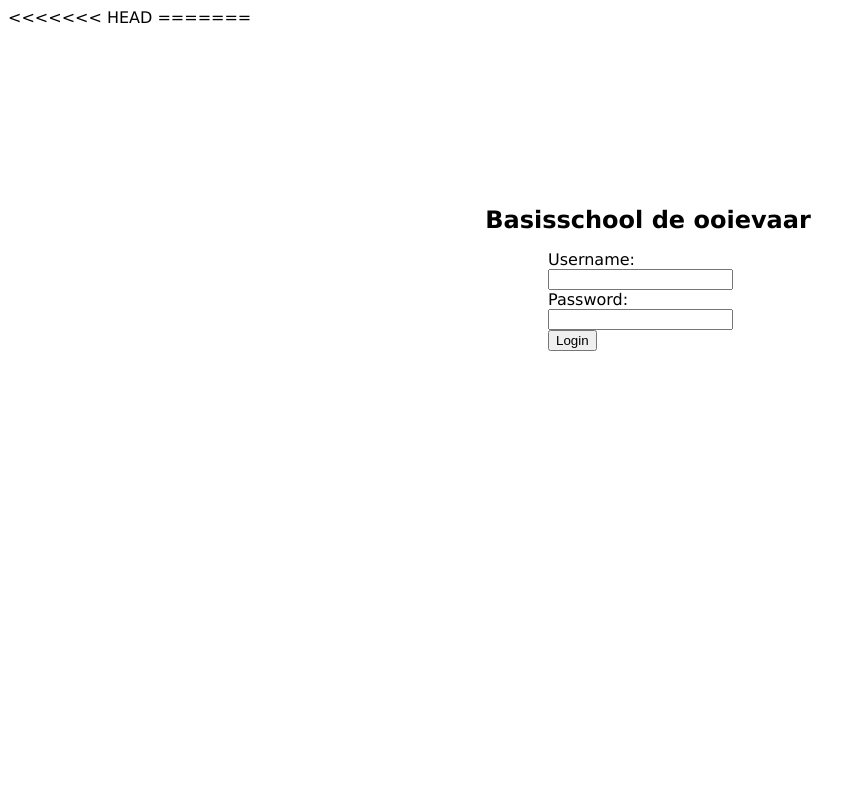
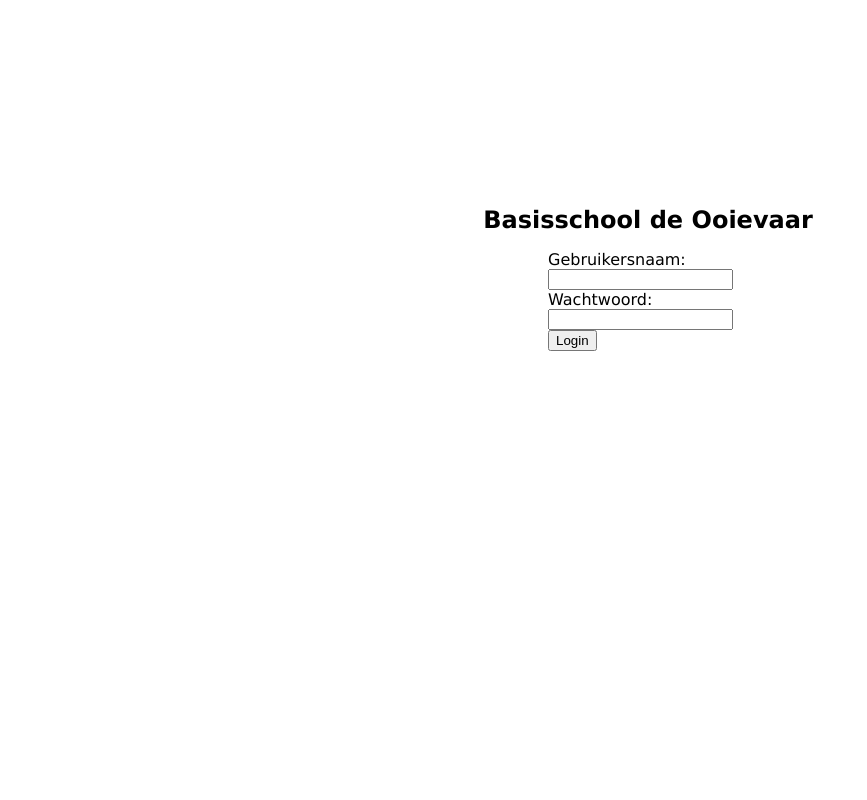
Before and after one commit to jmoritdev/rjseducation, a PHP site: page / in a window 1280 px wide. Shown: the whole page, without its empty margins (0-867 px from the left). Run offline with PHP 8.4, Linux system fonts and the light colour scheme.

Commit message:
Demo
Demo

```diff
--- a/public/index.php
+++ b/public/index.php
@@ -1,22 +1,19 @@
-<<<<<<< HEAD
-
-=======
 <?php
 session_start();
 
 if (isset($_POST['username'])) {
 
-        // Include the databas connection script
+     // Include the databas connection script
 	include_once("dbConnect.php");
 
 	// Set the posted data from the form into local variables
-        $usname = strip_tags($_POST['username']);
+    $usname = strip_tags($_POST['username']);
 	$paswd = strip_tags($_POST['password']);
 
 	$usname = mysqli_real_escape_string($dbCon, $usname);
 	$paswd = mysqli_real_escape_string($dbCon, $paswd);
 
-	$paswd = md5($paswd); // using md5 just for testing purposes
+	$paswd = md5($paswd); // m5 encryptie
 
 	$sql = "SELECT id, username, password FROM members WHERE username = '$usname' AND activated = '1' LIMIT 1";
 	$query = mysqli_query($dbCon, $sql);
@@ -31,14 +28,12 @@ if (isset($_POST['username'])) {
 		$_SESSION['username'] = $usname;
 		$_SESSION['id'] = $uid;
 		// Now direct to users feed
-		header("Location: user.php");
+		header("Location: mathassignment.php");
 	} else {
-		echo "<h2>Oops that username or password combination was incorrect.
-		<br /> Please try again.</h2>";
+		echo "<h2>Verkeerde gebruikersnaam of wachtwoord, probeer nogmaals.</h2>";
 	}
 
 }
-//>>>>>>> refs/remotes/origin/rjseducationRobin
 ?>
 <!DOCTYPE html>
 <html>
@@ -69,10 +64,10 @@ h1 {
 
 <body>
 <div id="wrapper">
-<h1>Basisschool de ooievaar</h1>
+<h1>Basisschool de Ooievaar</h1>
 <form id="form" action="index.php" method="post" enctype="multipart/form-data">
-Username: <input type="text" name="username" /> <br />
-Password: <input type="password" name="password" /> <br />
+Gebruikersnaam: <input type="text" name="username" /> <br />
+Wachtwoord: <input type="password" name="password" /> <br />
 <input type="submit" value="Login" name="Submit" />
 </form>
 </body>
--- a/public/user.php
+++ b/public/user.php
@@ -9,6 +9,7 @@ if (isset($_SESSION['id'])) {
     $result = "You are not logged in yet";
 }
 ?>
+
 
 <html>
 <head>
```
